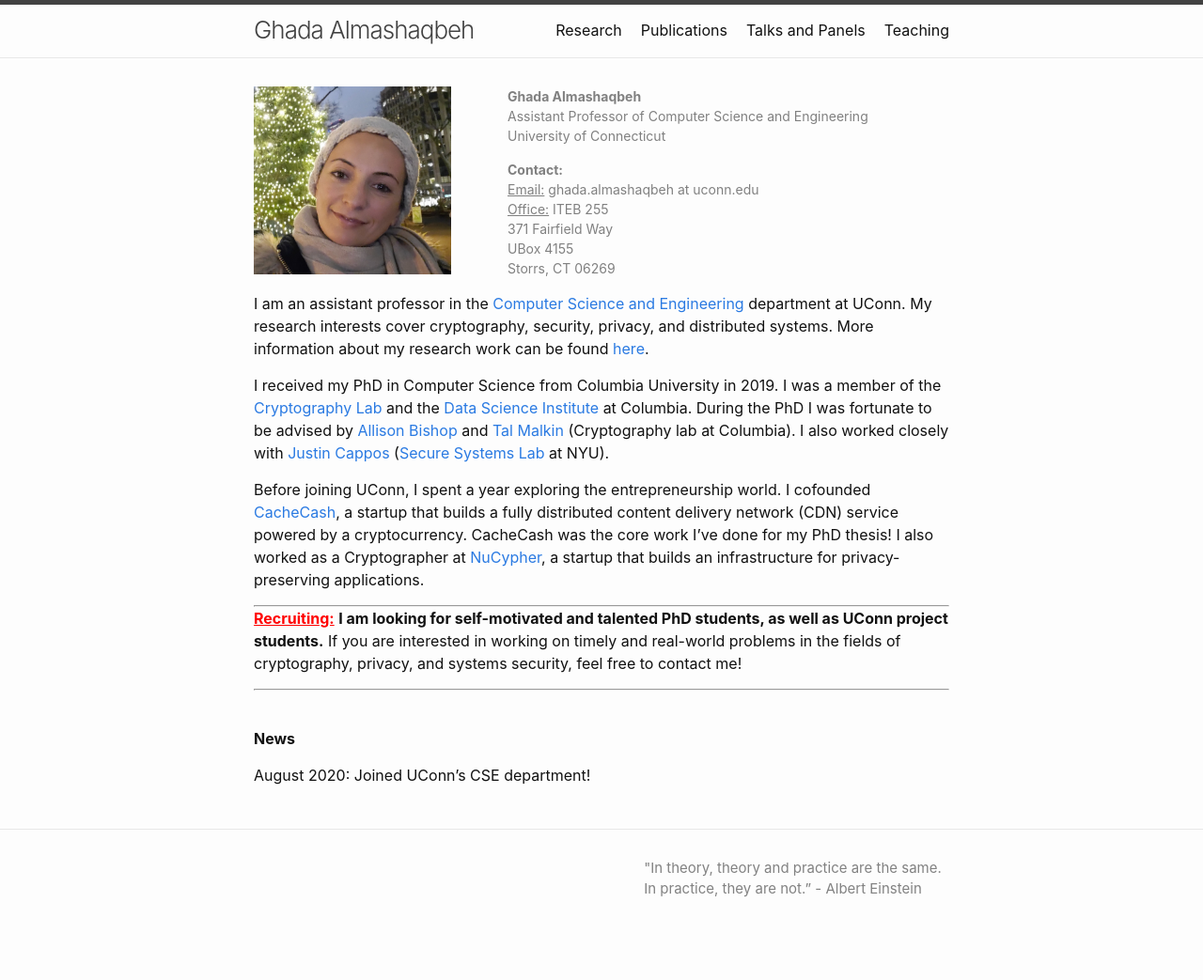
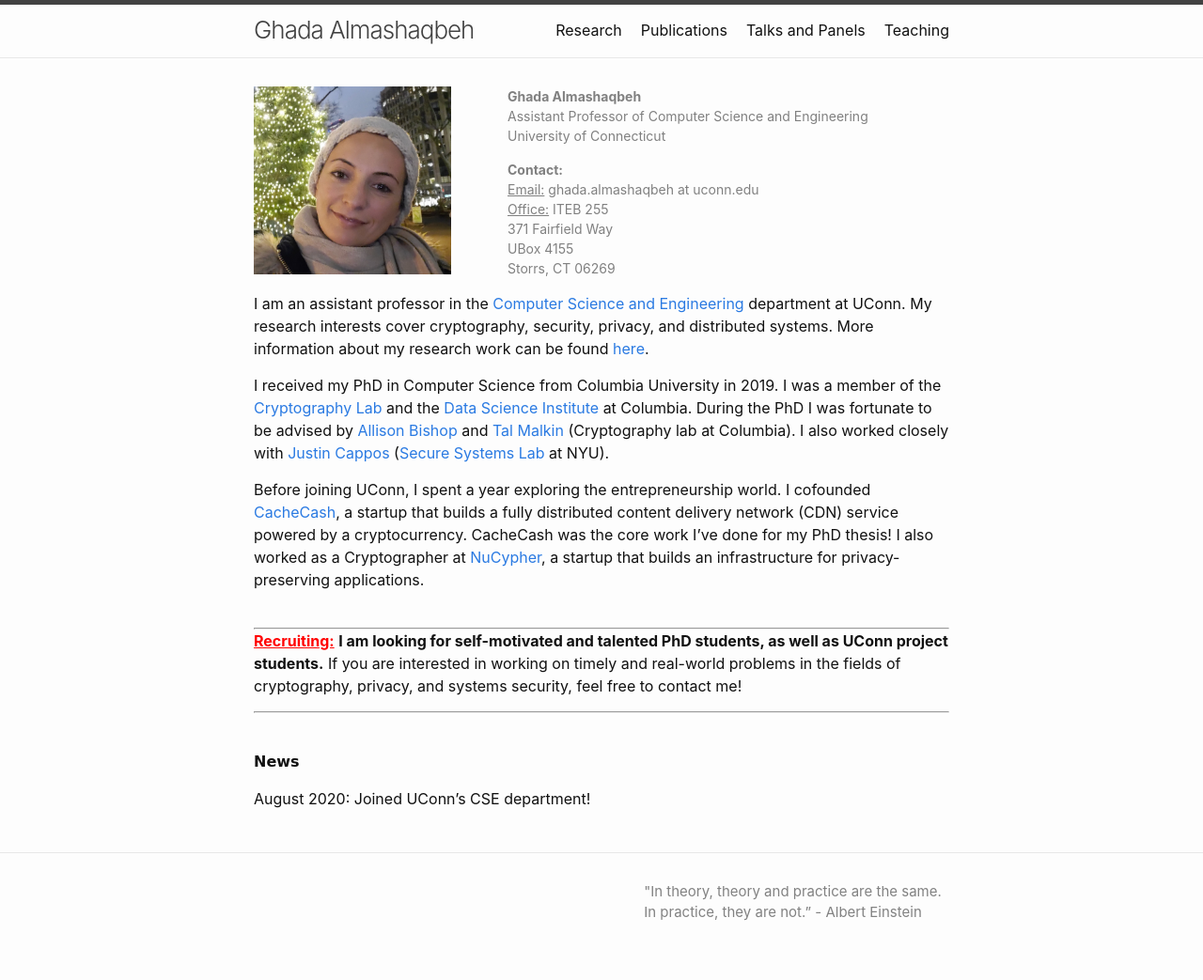
Before and after one commit to GhadaAlmashaqbeh/GhadaAlmashaqbeh.github.io, a Jekyll site: the page built from index.md, in a window 1280 px wide. Shown: the whole page at 94% size. Built offline with Jekyll 4.4.1, drawn with Linux system fonts in a browser that asks for light colours; before the commit the page ends 1018 px from its top, so only the background shows below that.

Commit message:
aedit news

```diff
--- a/index.md
+++ b/index.md
@@ -26,14 +26,14 @@ I received my PhD in Computer Science from Columbia University in 2019. I was a
 
 Before joining UConn, I spent a year exploring the entrepreneurship world. I cofounded [CacheCash](https://cachecash.com), a startup that builds a fully distributed content delivery network (CDN) service powered by a cryptocurrency. CacheCash was the core work I've done for my PhD thesis! I also worked as a Cryptographer at [NuCypher](https://www.nucypher.com/), a startup that builds an infrastructure for privacy-preserving applications.
 <br/>
+<br/>
 
 ---------------------------------------
-
 **<span style="color:red;"><u>Recruiting:</u></span>** **I am looking for self-motivated and talented PhD students, as well as UConn project students.** If you are interested in working on timely and real-world problems in the fields of cryptography, privacy, and systems security, feel free to contact me!
 
 ---------------------------------------
 <br/>
 
-**News**
+<span style="font-family: 'Comic Sans MS';">**News**</span>
 
 August 2020:     Joined UConn's CSE department!
```
